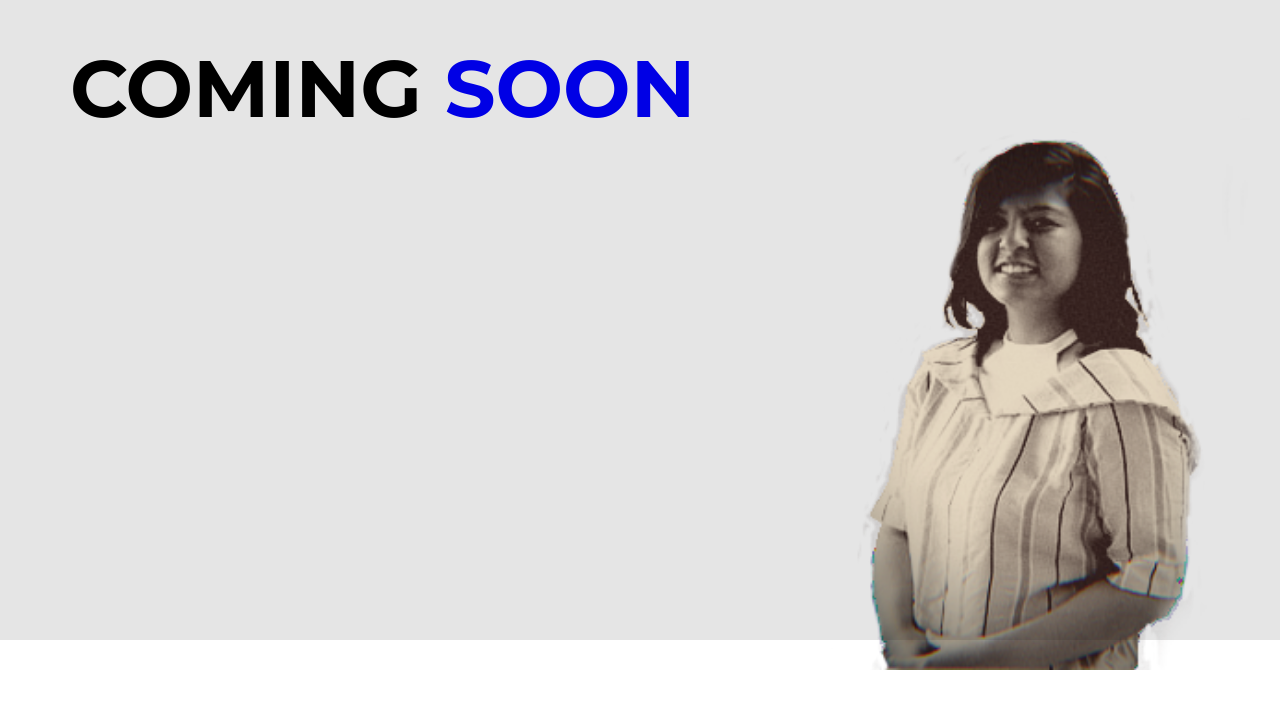
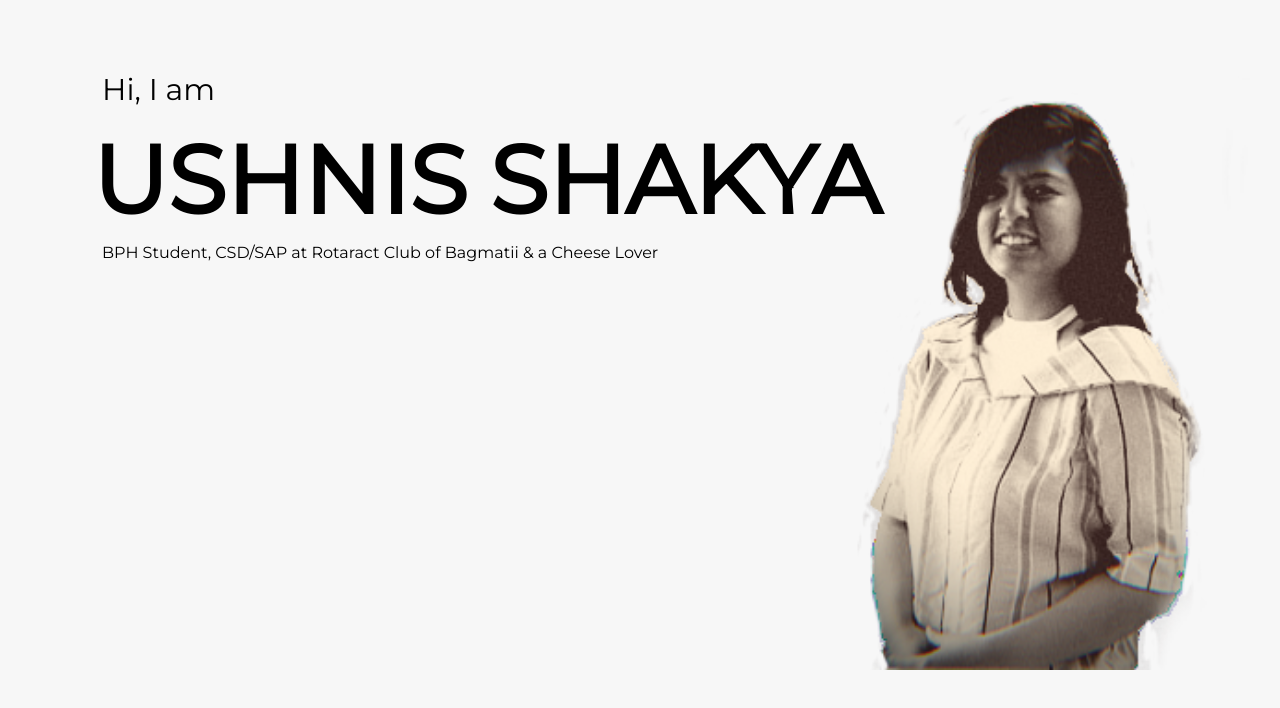
Before and after one commit to Pralish/ushnis, a website: page index.html in a window 1280 px wide. Shown: the part 160-868 px from the top of the page. Before the commit the page ends 830 px from the top, so only its background shows below. Drawn offline with Linux system fonts and the light colour scheme.

Commit message:
parallex

```diff
--- a/css/styles.scss
+++ b/css/styles.scss
@@ -1,45 +1,65 @@
-@import url("https://fonts.googleapis.com/css?family=Montserrat:700&display=swap");
+@import url("https://fonts.googleapis.com/css?family=Montserrat");
 
+* {
+  box-sizing: border-box;
+}
 body {
-  overflow: hidden;
   margin: 0;
   font-family: "montserrat", Arial, Helvetica, sans-serif;
-  background: rgba(255, 255, 255, 1);
+  background: #f7f7f7;
 }
+
+section {
+  height: 100vh;
+}
+.container {
+  overflow: hidden;
+}
+
 #main {
-  height: 100vh;
+  position: relative;
   width: 100vw;
-  overflow: hidden;
-  &:before {
-    content: "";
+
+  .heading {
     position: absolute;
-    z-index: 10;
-    top: 0;
-    left: 0;
-    width: 100%;
-    height: 100%;
-    background: rgba(0, 0, 0, 0.1);
+    width: 800px;
+    height: 400vh;
+    left: 102px;
+    top: 200px;
+    line-height: 1.3;
+    p {
+      font-size: 30px;
+    }
+
+    ul {
+      margin: -20px 0 0 -10px;
+      padding: 0;
+      list-style: none;
+      font-size: 95px;
+      display: grid;
+      grid-template-columns: repeat(2, auto);
+      font-weight: bolder;
+    }
   }
 
-  .lg-heading {
-    margin: 200px 0 0 70px;
-    font-size: 5rem;
+  // .lg-heading {
+  //   margin: 200px 0 0 70px;
+  //   font-size: 5rem;
 
-    span {
-      color: blue;
-    }
-  }
+  //   span {
+  //     color: blue;
+  //   }
+  // }
 }
 .bg-image {
   z-index: -10;
   position: absolute;
   bottom: -30px;
   right: 0;
-  // overflow: hidden;
+  overflow: hidden;
 
   width: 500px;
-  height: 560px;
-  // filter: grayscale(100%);
+  height: 600px;
   transition: filter 0.2s ease-in-out 0.2s;
 
   &:hover {
--- a/index.html
+++ b/index.html
@@ -8,13 +8,28 @@
     <title>Document</title>
   </head>
   <body>
-    <div id="main">
+    <div class="container">
+    <section id="main">
+      <div class="heading">
+        <p>
+          Hi, I am
+
+        <ul>
+          <li class="scroll" data-rate="-0.5">USHNIS</li>
+          <li class="scroll" data-rate="0.5">SHAKYA</li>
+        </ul>
+
+          BPH Student, CSD/SAP at Rotaract Club of Bagmatii & a Cheese Lover
+        </p>
+      </div>
+
       <img class="bg-image" src="./assets/ushnis1.png" alt="" />
+    </section>
 
-      <div class="heading">
-        <h1 class="lg-heading">COMING <span>SOON</span></h1>
-      </div>
-    </div>
+
+    <section></section>
+
+  </div>
     <script src="./js/index.js"></script>
   </body>
 </html>
--- a/js/index.js
+++ b/js/index.js
@@ -1,12 +1,32 @@
 let main = document.getElementById("main");
 let show = document.querySelector(".show");
 let bgImage = document.querySelector(".bg-image");
+let target = document.querySelectorAll(".scroll");
+
 window.addEventListener("mousemove", giveCordinates);
 function giveCordinates(e) {
-  console.log(e);
   let x = (e.pageX * -1) / 15;
   let y = (e.pageY * -1) / 20;
 
-  bgImage.style.transform = "translate3d(" + x + "px," + y + "px, 0px)";
-  // bgImage.style.transition = "transform 0.1s ease ";
+  if (window.scrollY === 0) {
+    bgImage.style.transform = "translate3d(" + x + "px," + y + "px, 0px)";
+  }
+  // else {
+  //   bgImage.style.transform = "translate3d(" + posX + "px," + posX + "px, 0px)";
+  // }
 }
+
+window.addEventListener("scroll", function(event) {
+  var posX = window.pageYOffset * 1;
+  var posY = window.pageYOffset * 2;
+
+  let index = 0,
+    length = target.length;
+
+  for (index; index < length; index++) {
+    var pos = window.pageYOffset * target[index].dataset.rate;
+
+    target[index].style.transform = "translate3d(0px," + pos + "px, 0px)";
+    bgImage.style.transform = "translate3d(" + posX + "px," + posX + "px, 0px)";
+  }
+});
```
Also changed, not shown: package.json (+5 -3 lines), css/styles.css, 2 other files.
